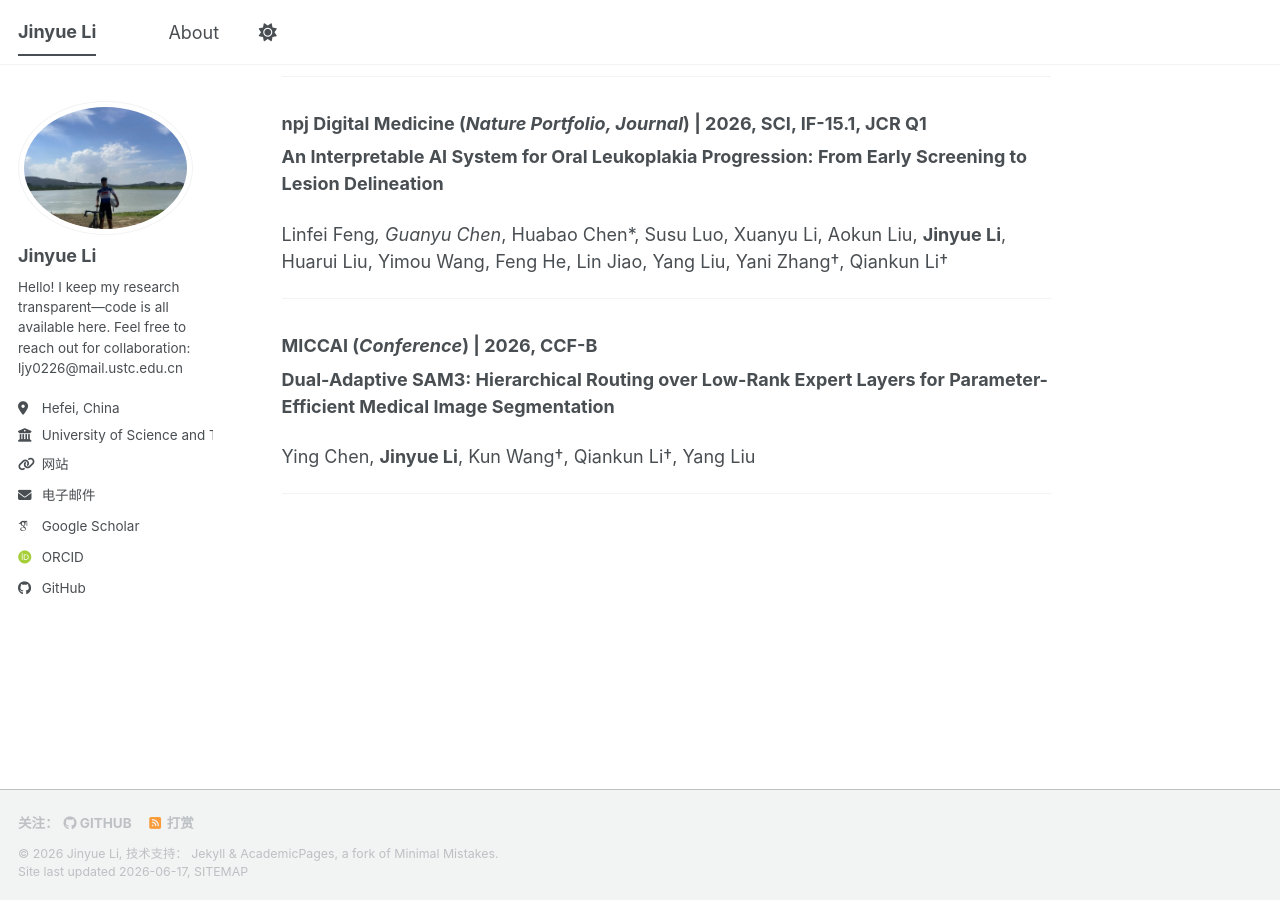
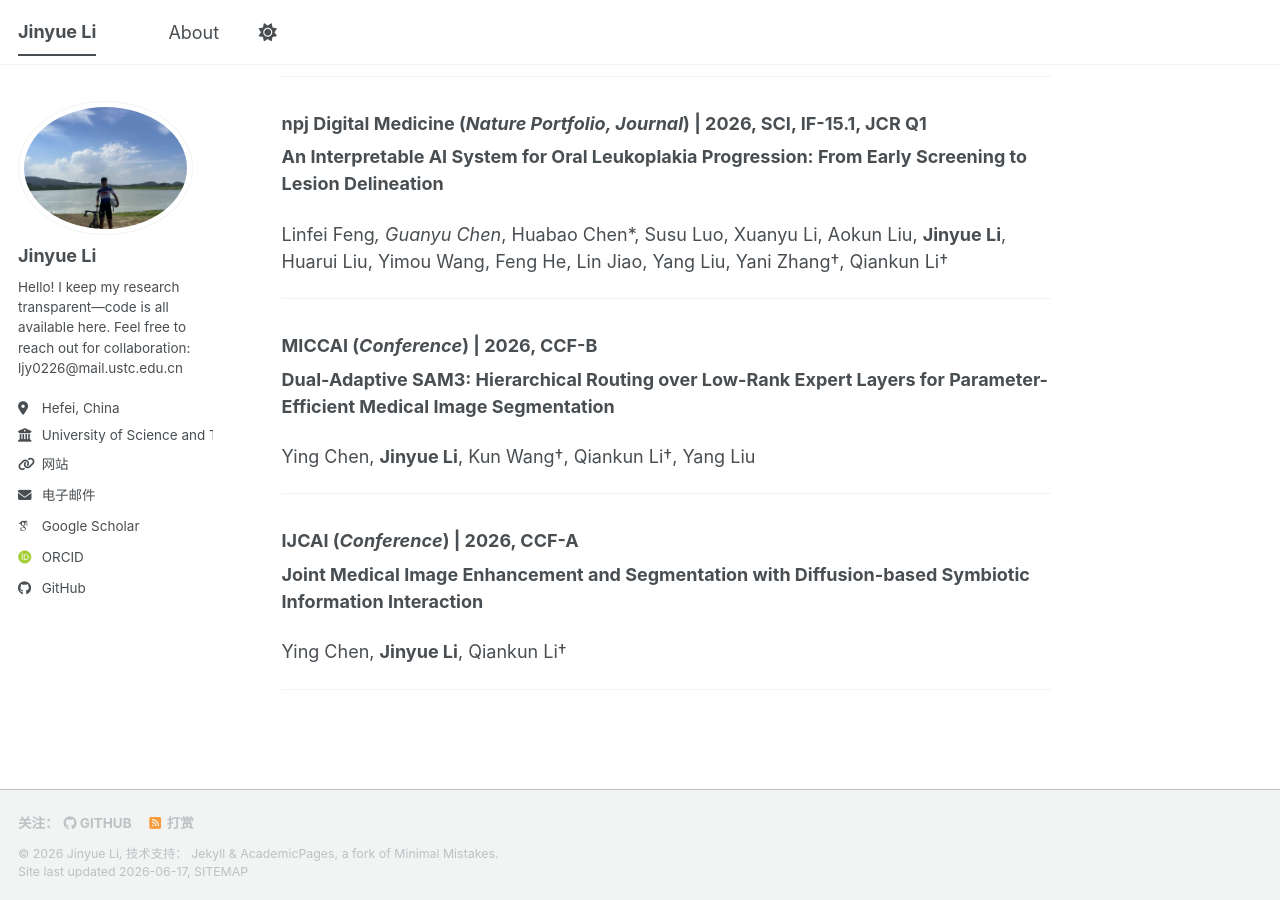
Before and after one commit to jylEcho/jylEcho.github.io, a Jekyll site: the page built from _pages/about.md, in a window 1280 px wide and 900 px high, scrolled down 542 px. Built offline with Jekyll 4.4.1, drawn with Linux system fonts in a browser that asks for light colours; some web fonts are replaced; a script bundle is joined from its source files by our own code; library files that are not in the unit come from our copies.

Commit message:
Update about.md

```diff
--- a/_pages/about.md
+++ b/_pages/about.md
@@ -43,3 +43,10 @@ Linfei Feng*, Guanyu Chen*, Huabao Chen*, Susu Luo, Xuanyu Li, Aokun Liu, **Jiny
 Ying Chen, **Jinyue Li**, Kun Wang†, Qiankun Li†, Yang Liu
 
 ---
+
+### **IJCAI** (*Conference*) | 2026, **CCF-A**
+**Joint Medical Image Enhancement and Segmentation with Diffusion-based Symbiotic Information Interaction**
+
+Ying Chen, **Jinyue Li**, Qiankun Li†
+
+---
```
